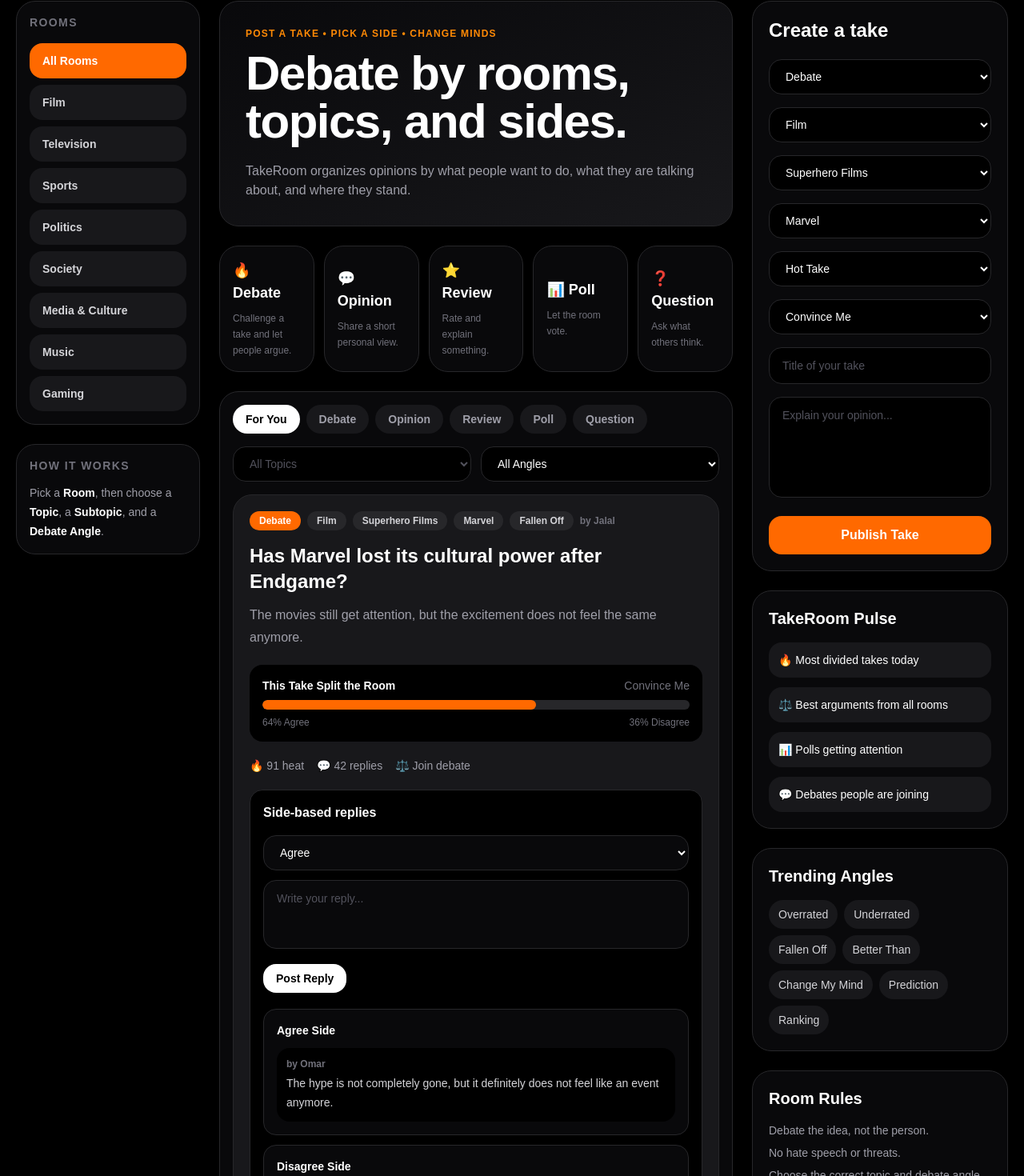
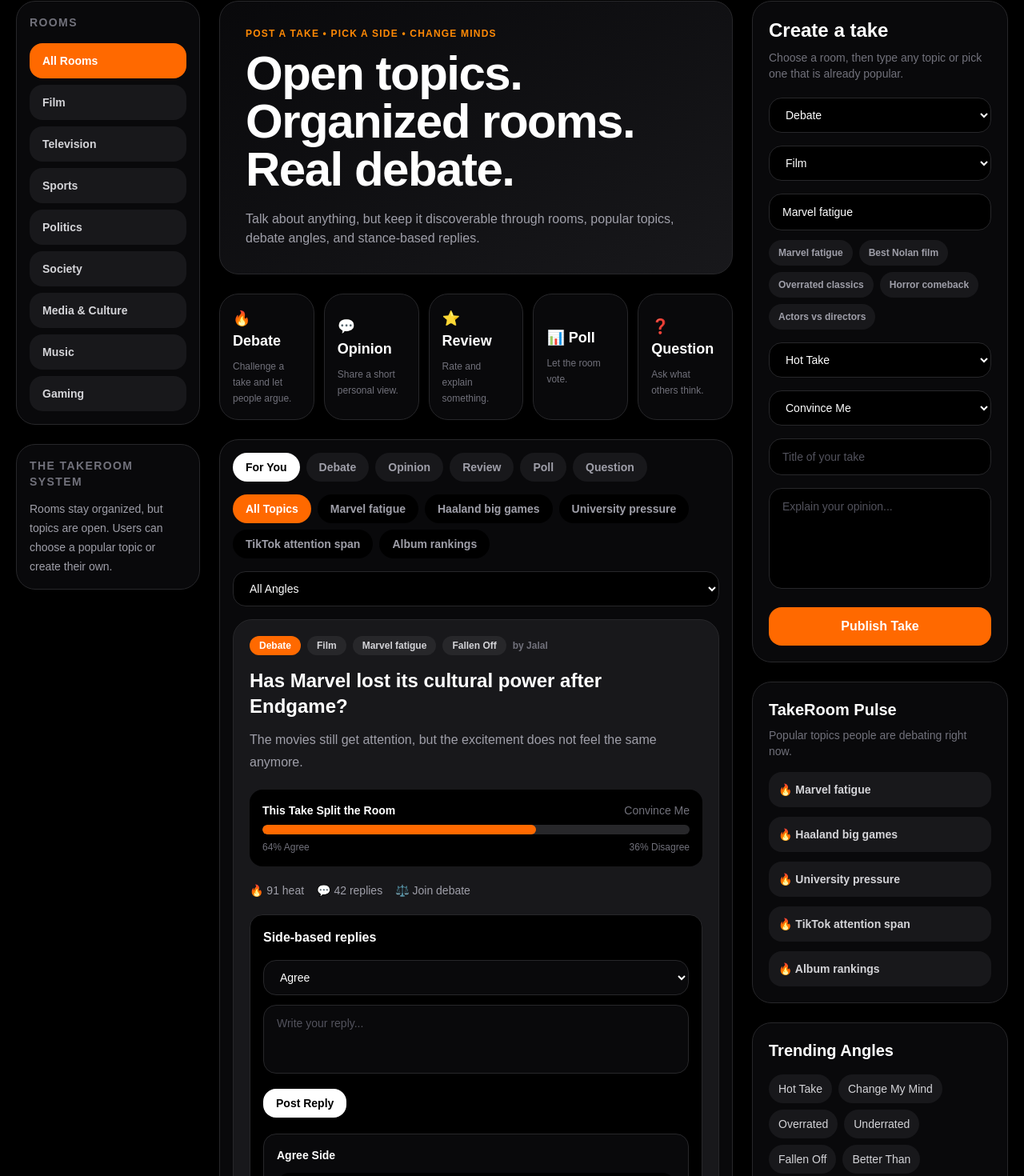
Before and after one commit to jalalnimer/takeroom, a Next.js app: page / in a window 1280 px wide. Shown: the part 102-1572 px from the top of the page at 80% size. Built offline with nearby package versions, Linux system fonts and the light colour scheme.

Commit message:
Add open topic system

```diff
--- a/app/page.tsx
+++ b/app/page.tsx
@@ -28,7 +28,6 @@ type Post = {
   type: PostType;
   room: Room;
   topic: string;
-  subtopic: string;
   angle: string;
   title: string;
   body: string;
@@ -63,163 +62,74 @@ const rooms: Room[] = [
 const stances: Stance[] = ["Agree", "Disagree", "Mixed", "Convince Me"];
 
 const debateAngles = [
+  "Hot Take",
+  "Change My Mind",
   "Overrated",
   "Underrated",
   "Fallen Off",
   "Better Than",
-  "Change My Mind",
   "Prediction",
   "Ranking",
   "Worth It",
   "Who Wins",
-  "Hot Take",
 ];
 
-const roomStructure: Record<Room, { name: string; subtopics: string[] }[]> = {
+const popularTopics: Record<Room, string[]> = {
   Film: [
-    {
-      name: "Superhero Films",
-      subtopics: ["Marvel", "DC", "The Batman", "Spider-Man", "X-Men"],
-    },
-    {
-      name: "Genres",
-      subtopics: ["Horror", "Crime", "Drama", "Comedy", "Action"],
-    },
-    {
-      name: "Film Culture",
-      subtopics: ["Classics", "Awards Season", "Directors", "Actors"],
-    },
+    "Marvel fatigue",
+    "Best Nolan film",
+    "Overrated classics",
+    "Horror comeback",
+    "Actors vs directors",
   ],
   Television: [
-    {
-      name: "Streaming Platforms",
-      subtopics: ["Netflix", "HBO", "Prime Video", "Disney+", "Apple TV+"],
-    },
-    {
-      name: "Show Types",
-      subtopics: ["Drama", "Sitcoms", "Anime", "Reality TV", "Crime Shows"],
-    },
+    "HBO vs Netflix",
+    "Best series ending",
+    "Shows that fell off",
+    "Anime debates",
+    "Reality TV culture",
   ],
   Sports: [
-    {
-      name: "Football",
-      subtopics: [
-        "Premier League",
-        "Champions League",
-        "World Cup",
-        "Ballon d'Or",
-        "Player Debates",
-      ],
-    },
-    {
-      name: "Combat Sports",
-      subtopics: ["UFC", "Boxing", "Title Fights", "GOAT Debates"],
-    },
-    {
-      name: "Other Sports",
-      subtopics: ["NBA", "Formula 1", "Tennis", "Transfers"],
-    },
+    "Haaland big games",
+    "Ballon d'Or debate",
+    "World Cup predictions",
+    "GOAT debate",
+    "UFC title fights",
   ],
   Politics: [
-    {
-      name: "Government",
-      subtopics: ["Elections", "Leadership", "Policy", "Public Opinion"],
-    },
-    {
-      name: "World Affairs",
-      subtopics: ["International Relations", "Economy", "Conflict", "Diplomacy"],
-    },
+    "Youth voting",
+    "Policy vs personality",
+    "World leadership",
+    "Public trust",
+    "Economy pressure",
   ],
   Society: [
-    {
-      name: "Modern Life",
-      subtopics: ["Education", "Work Culture", "Money & Success", "Lifestyle"],
-    },
-    {
-      name: "People & Behavior",
-      subtopics: ["Relationships", "Identity", "Social Pressure", "Generations"],
-    },
+    "University pressure",
+    "Work culture",
+    "Money and success",
+    "Relationships today",
+    "Social media behavior",
   ],
   "Media & Culture": [
-    {
-      name: "Internet Culture",
-      subtopics: ["TikTok", "YouTube", "Influencers", "Memes"],
-    },
-    {
-      name: "Public Conversation",
-      subtopics: ["News", "Celebrities", "Cancel Culture", "Online Debates"],
-    },
+    "TikTok attention span",
+    "Influencer culture",
+    "Cancel culture",
+    "News trust",
+    "Online debates",
   ],
   Music: [
-    {
-      name: "Genres",
-      subtopics: ["Hip-Hop", "R&B", "Pop", "Rock", "Afrobeats"],
-    },
-    {
-      name: "Music Culture",
-      subtopics: ["Albums", "Artists", "Concerts", "Rankings"],
-    },
+    "Album rankings",
+    "Best rapper debate",
+    "Artists who fell off",
+    "Concert prices",
+    "Streaming era",
   ],
   Gaming: [
-    {
-      name: "Platforms",
-      subtopics: ["PlayStation", "Xbox", "PC Gaming", "Nintendo"],
-    },
-    {
-      name: "Game Types",
-      subtopics: ["Story Games", "Esports", "Open World", "Online Multiplayer"],
-    },
-  ],
-};
-
-const roomPulse: Record<Room, string[]> = {
-  Film: [
-    "🔥 Marvel fatigue",
-    "🎬 Best actor working today",
-    "⭐ Overrated classics",
-    "🍿 Best film of the 2020s",
-  ],
-  Television: [
-    "📺 HBO vs Netflix",
-    "🔥 Best ending ever",
-    "🎭 Best anti-hero",
-    "⭐ Shows that fell off",
-  ],
-  Sports: [
-    "⚽ Ballon d'Or debate",
-    "🔥 Haaland big games",
-    "🏆 World Cup predictions",
-    "🥊 UFC title fights",
-  ],
-  Politics: [
-    "🗳️ Youth voting",
-    "🌍 World leadership",
-    "📊 Public trust",
-    "⚖️ Policy vs personality",
-  ],
-  Society: [
-    "🎓 Are degrees worth it?",
-    "💼 Work culture",
-    "💰 Money pressure",
-    "📱 Social media behavior",
-  ],
-  "Media & Culture": [
-    "📱 TikTok attention span",
-    "🎥 Influencer culture",
-    "📰 News trust",
-    "🔥 Cancel culture debates",
-  ],
-  Music: [
-    "🎧 Album rankings",
-    "🔥 Best rapper debate",
-    "🎤 Concert prices",
-    "⭐ Artists who fell off",
-  ],
-  Gaming: [
-    "🎮 Story games vs online",
-    "🔥 Console wars",
-    "🏆 Esports debate",
-    "🕹️ Games worth buying",
+    "Story games vs online",
+    "Console wars",
+    "Games worth buying",
+    "Esports debate",
+    "Open world fatigue",
   ],
 };
 
@@ -228,8 +138,7 @@ const starterPosts: Post[] = [
     id: 1,
     type: "Debate",
     room: "Film",
-    topic: "Superhero Films",
-    subtopic: "Marvel",
+    topic: "Marvel fatigue",
     angle: "Fallen Off",
     title: "Has Marvel lost its cultural power after Endgame?",
     body: "The movies still get attention, but the excitement does not feel the same anymore.",
@@ -258,23 +167,22 @@ const starterPosts: Post[] = [
     id: 2,
     type: "Opinion",
     room: "Sports",
-    topic: "Football",
-    subtopic: "Player Debates",
+    topic: "Haaland big games",
     angle: "Hot Take",
-    title: "Football debates are sometimes better than the match itself",
-    body: "The arguments, predictions, and reactions after games can be more entertaining than the actual 90 minutes.",
+    title: "Haaland is judged too harshly in big matches",
+    body: "People expect him to score every single important game, but football does not work like that.",
     author: "Omar",
     stance: "Agree",
-    heat: 78,
-    replyCount: 26,
-    agree: 72,
-    disagree: 28,
+    heat: 88,
+    replyCount: 29,
+    agree: 58,
+    disagree: 42,
     replies: [
       {
         id: 201,
         author: "Adam",
         stance: "Mixed",
-        body: "Depends on the match. Some games are boring, but the debates after are always funny.",
+        body: "I agree he gets too much hate, but the biggest players are always judged by the biggest nights.",
       },
     ],
   },
@@ -282,25 +190,23 @@ const starterPosts: Post[] = [
     id: 3,
     type: "Review",
     room: "Television",
-    topic: "Streaming Platforms",
-    subtopic: "HBO",
+    topic: "HBO vs Netflix",
     angle: "Better Than",
-    title: "Prestige television still feels stronger than most streaming originals",
-    body: "Some platforms release a lot of shows, but only a few feel like they will be remembered years later.",
+    title: "HBO still makes shows feel like events",
+    body: "Netflix has quantity, but HBO still has a stronger reputation for prestige shows.",
     author: "Sara",
-    stance: "Mixed",
+    stance: "Agree",
     heat: 84,
     replyCount: 31,
-    agree: 55,
-    disagree: 45,
+    agree: 70,
+    disagree: 30,
     replies: [],
   },
   {
     id: 4,
     type: "Debate",
     room: "Media & Culture",
-    topic: "Internet Culture",
-    subtopic: "TikTok",
+    topic: "TikTok attention span",
     angle: "Change My Mind",
     title: "Short-form content made people worse at real discussions",
     body: "Everything becomes a quick reaction instead of a real conversation.",
@@ -316,11 +222,10 @@ const starterPosts: Post[] = [
     id: 5,
     type: "Question",
     room: "Society",
-    topic: "Modern Life",
-    subtopic: "Education",
+    topic: "University pressure",
     angle: "Worth It",
     title: "Are degrees still worth the same as they used to be?",
-    body: "A lot of people are studying for years, but the job market feels more confusing than before.",
+    body: "A lot of people study for years, but the job market feels more confusing than before.",
     author: "Adam",
     stance: "Mixed",
     heat: 73,
@@ -333,8 +238,7 @@ const starterPosts: Post[] = [
     id: 6,
     type: "Poll",
     room: "Music",
-    topic: "Music Culture",
-    subtopic: "Albums",
+    topic: "Album rankings",
     angle: "Ranking",
     title: "Do albums still matter in the streaming era?",
     body: "Some listeners still care about full projects, but many people only follow singles and playlists now.",
@@ -350,8 +254,7 @@ const starterPosts: Post[] = [
     id: 7,
     type: "Opinion",
     room: "Gaming",
-    topic: "Game Types",
-    subtopic: "Story Games",
+    topic: "Story games vs online",
     angle: "Better Than",
     title: "Story games create stronger memories than online multiplayer",
     body: "Online games are fun, but a strong story can stay with you for years.",
@@ -367,8 +270,7 @@ const starterPosts: Post[] = [
     id: 8,
     type: "Debate",
     room: "Politics",
-    topic: "Government",
-    subtopic: "Leadership",
+    topic: "Policy vs personality",
     angle: "Who Wins",
     title: "Do people vote for policies or personalities?",
     body: "Sometimes campaigns feel more focused on image, emotion, and identity than actual plans.",
@@ -381,20 +283,6 @@ const starterPosts: Post[] = [
     replies: [],
   },
 ];
-
-function getFirstTopic(room: Room) {
-  return roomStructure[room][0].name;
-}
-
-function getFirstSubtopic(room: Room, topic: string) {
-  return (
-    roomStructure[room].find((item) => item.name === topic)?.subtopics[0] || ""
-  );
-}
-
-function getSubtopics(room: Room, topic: string) {
-  return roomStructure[room].find((item) => item.name === topic)?.subtopics || [];
-}
 
 export default function Home() {
   const [selectedType, setSelectedType] = useState<PostType | "For You">(
@@ -410,10 +298,7 @@ export default function Home() {
 
   const [newType, setNewType] = useState<PostType>("Debate");
   const [newRoom, setNewRoom] = useState<Room>("Film");
-  const [newTopic, setNewTopic] = useState(getFirstTopic("Film"));
-  const [newSubtopic, setNewSubtopic] = useState(
-    getFirstSubtopic("Film", getFirstTopic("Film"))
-  );
+  const [newTopic, setNewTopic] = useState("Marvel fatigue");
   const [newAngle, setNewAngle] = useState("Hot Take");
   const [newStance, setNewStance] = useState<Stance>("Convince Me");
   const [title, setTitle] = useState("");
@@ -422,20 +307,18 @@ export default function Home() {
   const [replyText, setReplyText] = useState<Record<number, string>>({});
   const [replyStance, setReplyStance] = useState<Record<number, Stance>>({});
 
-  const availableTopics =
-    selectedRoom === "All Rooms"
-      ? []
-      : roomStructure[selectedRoom].map((topic) => topic.name);
-
-  const pulseItems =
+  const visibleTopicSuggestions =
     selectedRoom === "All Rooms"
       ? [
-          "🔥 Most divided takes today",
-          "⚖️ Best arguments from all rooms",
-          "📊 Polls getting attention",
-          "💬 Debates people are joining",
+          "Marvel fatigue",
+          "Haaland big games",
+          "University pressure",
+          "TikTok attention span",
+          "Album rankings",
         ]
-      : roomPulse[selectedRoom];
+      : popularTopics[selectedRoom];
+
+  const createTopicSuggestions = popularTopics[newRoom];
 
   const filteredPosts = useMemo(() => {
     return posts.filter((post) => {
@@ -463,23 +346,14 @@ export default function Home() {
   }
 
   function handleNewRoomChange(room: Room) {
-    const firstTopic = getFirstTopic(room);
-    const firstSubtopic = getFirstSubtopic(room, firstTopic);
-
     setNewRoom(room);
-    setNewTopic(firstTopic);
-    setNewSubtopic(firstSubtopic);
-  }
-
-  function handleNewTopicChange(topic: string) {
-    setNewTopic(topic);
-    setNewSubtopic(getFirstSubtopic(newRoom, topic));
+    setNewTopic(popularTopics[room][0]);
   }
 
   function handleCreatePost(event: React.FormEvent<HTMLFormElement>) {
     event.preventDefault();
 
-    if (!title.trim() || !body.trim()) {
+    if (!title.trim() || !body.trim() || !newTopic.trim()) {
       return;
     }
 
@@ -490,8 +364,7 @@ export default function Home() {
       id: Date.now(),
       type: newType,
       room: newRoom,
-      topic: newTopic,
-      subtopic: newSubtopic,
+      topic: newTopic.trim(),
       angle: newAngle,
       title,
       body,
@@ -612,13 +485,11 @@ export default function Home() {
 
             <div className="rounded-3xl border border-zinc-800 bg-zinc-950 p-4">
               <h2 className="mb-3 text-sm font-black uppercase tracking-widest text-zinc-500">
-                How it works
+                The TakeRoom System
               </h2>
               <p className="text-sm leading-6 text-zinc-400">
-                Pick a <span className="font-bold text-white">Room</span>, then
-                choose a <span className="font-bold text-white">Topic</span>, a{" "}
-                <span className="font-bold text-white">Subtopic</span>, and a{" "}
-                <span className="font-bold text-white">Debate Angle</span>.
+                Rooms stay organized, but topics are open. Users can choose a
+                popular topic or create their own.
               </p>
             </div>
           </div>
@@ -631,12 +502,12 @@ export default function Home() {
             </p>
 
             <h1 className="max-w-3xl text-4xl font-black tracking-tight md:text-6xl">
-              Debate by rooms, topics, and sides.
+              Open topics. Organized rooms. Real debate.
             </h1>
 
             <p className="mt-5 max-w-2xl text-zinc-400">
-              TakeRoom organizes opinions by what people want to do, what they
-              are talking about, and where they stand.
+              Talk about anything, but keep it discoverable through rooms,
+              popular topics, debate angles, and stance-based replies.
             </p>
           </section>
 
@@ -694,23 +565,38 @@ export default function Home() {
               ))}
             </div>
 
-            <div className="mb-4 grid gap-3 md:grid-cols-2">
-              <select
-                value={selectedTopic}
-                onChange={(event) => setSelectedTopic(event.target.value)}
-                disabled={selectedRoom === "All Rooms"}
-                className="rounded-2xl border border-zinc-800 bg-black px-4 py-3 text-sm outline-none disabled:text-zinc-600 focus:border-orange-500"
+            <div className="mb-4 flex flex-wrap gap-2">
+              <button
+                onClick={() => setSelectedTopic("All Topics")}
+                className={`rounded-full px-4 py-2 text-sm font-bold ${
+                  selectedTopic === "All Topics"
+                    ? "bg-orange-500 text-white"
+                    : "bg-black text-zinc-400 hover:bg-zinc-900"
+                }`}
               >
-                <option>All Topics</option>
-                {availableTopics.map((topic) => (
-                  <option key={topic}>{topic}</option>
-                ))}
-              </select>
+                All Topics
+              </button>
 
+              {visibleTopicSuggestions.map((topic) => (
+                <button
+                  key={topic}
+                  onClick={() => setSelectedTopic(topic)}
+                  className={`rounded-full px-4 py-2 text-sm font-bold ${
+                    selectedTopic === topic
+                      ? "bg-orange-500 text-white"
+                      : "bg-black text-zinc-400 hover:bg-zinc-900"
+                  }`}
+                >
+                  {topic}
+                </button>
+              ))}
+            </div>
+
+            <div className="mb-4">
               <select
                 value={selectedAngle}
                 onChange={(event) => setSelectedAngle(event.target.value)}
-                className="rounded-2xl border border-zinc-800 bg-black px-4 py-3 text-sm outline-none focus:border-orange-500"
+                className="w-full rounded-2xl border border-zinc-800 bg-black px-4 py-3 text-sm outline-none focus:border-orange-500"
               >
                 <option>All Angles</option>
                 {debateAngles.map((angle) => (
@@ -723,7 +609,7 @@ export default function Home() {
               <div className="rounded-3xl border border-dashed border-zinc-700 bg-black p-8 text-center">
                 <h2 className="text-2xl font-black">No takes here yet.</h2>
                 <p className="mt-3 text-zinc-500">
-                  Start the first discussion in this room, topic, or angle.
+                  Start the first discussion in this room or topic.
                 </p>
               </div>
             ) : (
@@ -742,9 +628,6 @@ export default function Home() {
                       </span>
                       <span className="rounded-full bg-zinc-800 px-3 py-1 text-zinc-300">
                         {post.topic}
-                      </span>
-                      <span className="rounded-full bg-zinc-800 px-3 py-1 text-zinc-300">
-                        {post.subtopic}
                       </span>
                       <span className="rounded-full bg-zinc-800 px-3 py-1 text-zinc-300">
                         {post.angle}
@@ -874,6 +757,10 @@ export default function Home() {
         <aside className="space-y-6">
           <section className="rounded-3xl border border-zinc-800 bg-zinc-950 p-5">
             <h2 className="text-2xl font-black">Create a take</h2>
+            <p className="mt-2 text-sm text-zinc-500">
+              Choose a room, then type any topic or pick one that is already
+              popular.
+            </p>
 
             <form onSubmit={handleCreatePost} className="mt-5 space-y-4">
               <select
@@ -888,7 +775,9 @@ export default function Home() {
 
               <select
                 value={newRoom}
-                onChange={(event) => handleNewRoomChange(event.target.value as Room)}
+                onChange={(event) =>
+                  handleNewRoomChange(event.target.value as Room)
+                }
                 className="w-full rounded-2xl border border-zinc-800 bg-black px-4 py-3 text-sm outline-none focus:border-orange-500"
               >
                 {rooms.map((room) => (
@@ -896,25 +785,27 @@ export default function Home() {
                 ))}
               </select>
 
-              <select
-                value={newTopic}
-                onChange={(event) => handleNewTopicChange(event.target.value)}
-                className="w-full rounded-2xl border border-zinc-800 bg-black px-4 py-3 text-sm outline-none focus:border-orange-500"
-              >
-                {roomStructure[newRoom].map((topic) => (
-                  <option key={topic.name}>{topic.name}</option>
-                ))}
-              </select>
+              <div>
+                <input
+                  value={newTopic}
+                  onChange={(event) => setNewTopic(event.target.value)}
+                  placeholder="Type or create a topic..."
+                  className="w-full rounded-2xl border border-zinc-800 bg-black px-4 py-3 text-sm outline-none placeholder:text-zinc-600 focus:border-orange-500"
+                />
 
-              <select
-                value={newSubtopic}
-                onChange={(event) => setNewSubtopic(event.target.value)}
-                className="w-full rounded-2xl border border-zinc-800 bg-black px-4 py-3 text-sm outline-none focus:border-orange-500"
-              >
-                {getSubtopics(newRoom, newTopic).map((subtopic) => (
-                  <option key={subtopic}>{subtopic}</option>
-                ))}
-              </select>
+                <div className="mt-3 flex flex-wrap gap-2">
+                  {createTopicSuggestions.map((topic) => (
+                    <button
+                      key={topic}
+                      type="button"
+                      onClick={() => setNewTopic(topic)}
+                      className="rounded-full bg-zinc-900 px-3 py-2 text-xs font-bold text-zinc-400 hover:bg-zinc-800 hover:text-white"
+                    >
+                      {topic}
+                    </button>
+                  ))}
+                </div>
+              </div>
 
               <select
                 value={newAngle}
@@ -959,14 +850,24 @@ export default function Home() {
 
           <section className="rounded-3xl border border-zinc-800 bg-zinc-950 p-5">
             <h2 className="text-xl font-black">
-              {selectedRoom === "All Rooms" ? "TakeRoom Pulse" : `${selectedRoom} Room Pulse`}
+              {selectedRoom === "All Rooms"
+                ? "TakeRoom Pulse"
+                : `${selectedRoom} Room Pulse`}
             </h2>
 
+            <p className="mt-2 text-sm text-zinc-500">
+              Popular topics people are debating right now.
+            </p>
+
             <div className="mt-4 space-y-3 text-sm">
-              {pulseItems.map((item) => (
-                <p key={item} className="rounded-2xl bg-zinc-900 p-3">
-                  {item}
-                </p>
+              {visibleTopicSuggestions.map((topic) => (
+                <button
+                  key={topic}
+                  onClick={() => setSelectedTopic(topic)}
+                  className="w-full rounded-2xl bg-zinc-900 p-3 text-left font-bold text-zinc-300 hover:bg-zinc-800"
+                >
+                  🔥 {topic}
+                </button>
               ))}
             </div>
           </section>
@@ -976,12 +877,13 @@ export default function Home() {
 
             <div className="mt-4 flex flex-wrap gap-2 text-sm">
               {debateAngles.slice(0, 7).map((angle) => (
-                <span
+                <button
                   key={angle}
-                  className="rounded-full bg-zinc-900 px-3 py-2 text-zinc-300"
+                  onClick={() => setSelectedAngle(angle)}
+                  className="rounded-full bg-zinc-900 px-3 py-2 text-zinc-300 hover:bg-zinc-800"
                 >
                   {angle}
-                </span>
+                </button>
               ))}
             </div>
           </section>
@@ -991,8 +893,8 @@ export default function Home() {
             <ul className="mt-4 space-y-2 text-sm text-zinc-400">
               <li>Debate the idea, not the person.</li>
               <li>No hate speech or threats.</li>
-              <li>Choose the correct topic and debate angle.</li>
-              <li>Strong opinions are welcome. Personal attacks are not.</li>
+              <li>Use rooms to organize broad subjects.</li>
+              <li>Topics can be created freely by users.</li>
             </ul>
           </section>
         </aside>
```
